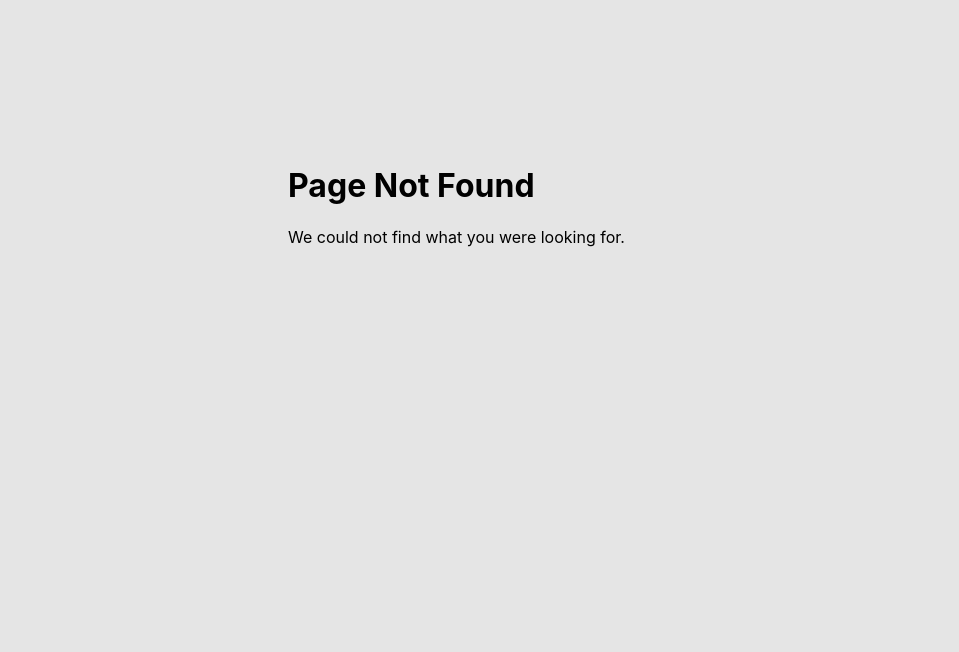
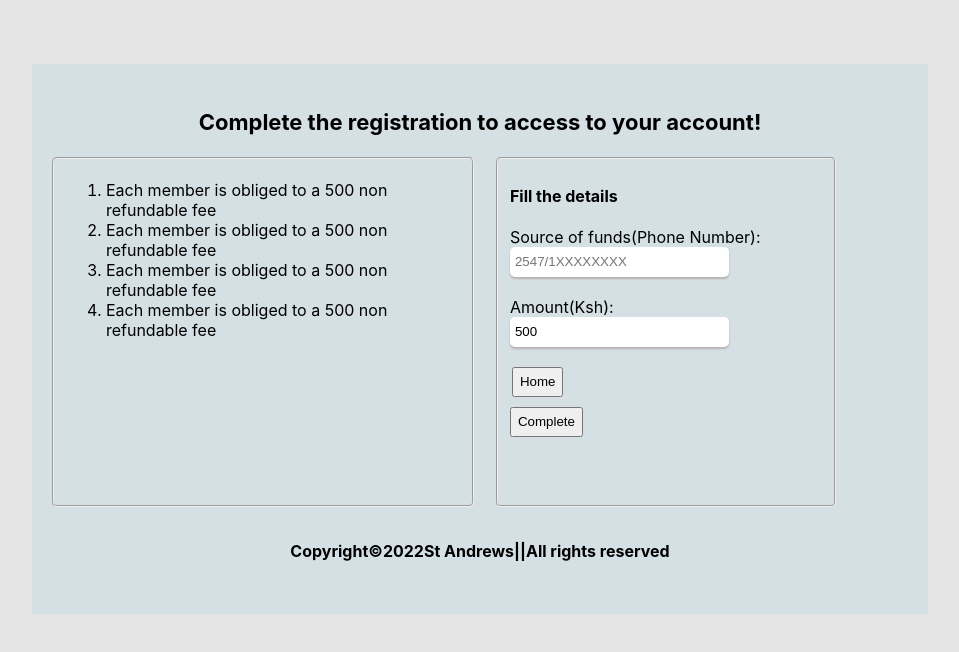
Before and after one commit to kori-njoroge/Frontend, a React (Create React App) app in the folder client/: page /register in a window 1280 px wide. Before the commit this address had no page. Shown: the top 652 px of the page, without its empty margins (160-1119 px from the left). Built offline with nearby package versions, Linux system fonts and the light colour scheme.

Commit message:
Registration

```diff
--- a/client/src/App.css
+++ b/client/src/App.css
@@ -491,3 +491,56 @@ input::-webkit-inner-spin-button {
     margin: 13%;
     margin-left: 35%;
 }
+
+/* MPESA REGISTRATION PAGE */
+.register--mpesa{
+    background-color: rgb(212, 224, 228);
+    margin: 15%;
+    margin-top:5% ;
+    margin-bottom: 0;
+    height: 550px;
+    width: 70%;
+}
+
+.heading--register{
+    /* margin: 5%; */
+    padding-top:5%;
+    text-align: center;
+    font-weight: bold;
+    font-size: 22px;
+}
+
+.registration--section{
+    display: flex;
+}
+
+.statement-section{
+    margin: 2%;
+    margin-top: 0%;
+}
+
+.reg--mpesa--section{
+    margin: 2%;
+    margin-left: auto;
+    margin-right: 10%;
+    margin-top: 0%;
+    /* background-color: blue; */
+}
+
+.home--btn-reg{
+    margin-right: 200px;
+    margin-left: 2px;
+}
+.reg--submit{
+    margin-right: 20px;
+}
+
+.reg--submit,.home--btn-reg{
+    /* color: red; */
+    height: 30px;
+    margin-bottom: 10px;
+}
+.reg--fieldset{
+    border-radius: 5px;
+    height: 350px;
+}
--- a/client/src/App.js
+++ b/client/src/App.js
@@ -25,6 +25,7 @@ import AdminSaving from './pages/Admin/Admincomponents/adminSavings';
 import Evaluation from './pages/Admin/Admincomponents/evaluation';
 import MoreDetails from './pages/Admin/Admincomponents/moredetails';
 import GroupAccounts from './pages/Admin/Admincomponents/groupaccounts';
+import Register from './pages/register';
 
 
 function App() {
@@ -48,12 +49,15 @@ function App() {
           <Route path='/signup' element ={<Signup/>}/>
           <Route path='/aboutus' element ={<Aboutus/>}/>
           <Route path='/contactus' element ={<ContactUs/>}/>
+          <Route path='/register' element={<Register />}/>
           {/* <Route path='/settings' element={<Settings />} /> */}
           <Route path='signin' element ={<Signin/>}/>
           <Route path='/dashboard' element ={<UserDashboard />}>
             <Route path='summary' element ={<Dashboard />}/>
             <Route path='mywallet' element={<MyWallet/>}/>
-            {/* <Route path='loans' element={<Home />}/> */}
+            {/*  */}
+            <Route path='register' element={<Register />}/>
+            {/*  */}
             <Route path='applyloan' element={<ApplyLoan />}/>
             <Route path='myloans' element={<Loans />} >
             <Route path='applyloan' element={<ApplyLoan />}/>
--- a/client/src/pages/members.js
+++ b/client/src/pages/members.js
@@ -40,12 +40,14 @@ export default function Members(){
                         members.map(member =>(
                             (member.firstname === "Admin" ? "" :
                         <tr key={member.userId}>
+
                             <td>{member.userId}</td>
                             <td>{member.firstname}</td>
                             <td>{member.lastname}</td>
                             <td>0{member.phonenumber}</td>
                             <td>{(member.createdAt).split('T')[0]}</td>
                             <td>{member.IDnumber}</td>
+
                         </tr>
                     )
                         ))
--- /dev/null
+++ b/client/src/pages/register.js
@@ -0,0 +1,138 @@
+import React, { useState,useEffect} from 'react'
+import Axios  from 'axios';
+import ApiLink from '../components/link';
+import { useNavigate } from 'react-router-dom';
+import { NavLink } from 'react-router-dom';
+
+export default function Register() {
+
+    const[register, setRegister] = useState([])
+    const navigate = useNavigate();
+    const[message, setMessage] = useState("")
+    const[sucess, setSuccess] = useState(false)
+    const[formDataReg, setFormDataReg] = useState({
+        phonenumber: "",
+        amount: 500
+    });
+
+
+    useEffect(() =>{
+        setRegister(JSON.parse(window.localStorage.getItem("signer")));
+    },[])
+
+    // console.log("emptiest",register)
+    // console.log("emptiest",register.firstname)
+    // console.log("emptiest",register.lastname)
+    // console.log("emptiest",register.phonenumber)
+    // console.log("emptiest",register.userId)
+
+    function handleFormData(event){
+        const{name, value, type, checked} = event.target
+        setFormDataReg(prevFormDate =>{
+            return {
+            ...prevFormDate,
+            [name]: type === "checkbox" ? checked : value
+            }
+        })
+        }
+
+
+    function handleSubmit(event){
+        event.preventDefault();
+        if(register === null){
+            window.alert("You already paid the Registration fee!")
+            setTimeout(() => {
+                navigate('/dashboard/summary');
+            }, 6000)
+        }else{
+
+        Axios.post(`${ApiLink}/register`,{
+            firstname:register.firstname,
+            lastname:register.lastname,
+            phonenumber :register.phonenumber,
+            phonepay:formDataReg.phonenumber,
+            amount:500,
+            purpose:"Registration Fee",
+            userid:register.userId
+        }).then(response =>{
+            // console.log(response.data)
+            setMessage(response.data)
+            setTimeout(() => {
+                setSuccess(true)
+            }, 5000)
+
+            if(response.data === "Transaction Successful!"){
+                setMessage(`${response.data}.Redirecting sign in page..`)
+                setTimeout(() => {
+                    navigate('/signin');
+                    // navigate('/register');
+                }, 8000)
+            }
+        }).catch(err =>{
+            console.log(err);
+        })
+    }
+    }
+
+    function handleOnFocus(){
+        setSuccess(false)
+    }
+
+
+    return (
+        <div className='register--mpesa'>
+            {/* <button className='reg--submit'>Back</button> */}
+        <p className='heading--register'>Complete the registration to access to your account!</p>
+        <div className='registration--section'>
+            <div className='statement-section'>
+                <fieldset className='reg--fieldset'>
+                <ol>
+                    <li>Each member is obliged to a 500 non refundable fee</li>
+                    <li>Each member is obliged to a 500 non refundable fee</li>
+                    <li>Each member is obliged to a 500 non refundable fee</li>
+                    <li>Each member is obliged to a 500 non refundable fee</li>
+                </ol>
+                </fieldset>
+            </div>
+            <div className='reg--mpesa--section'>
+                <fieldset className='reg--fieldset'>
+                    <form onSubmit={handleSubmit}>
+                        <h4>Fill the details</h4>
+                        <label htmlFor='phonenumber'>Source of funds(Phone Number):</label>
+                        <br/>
+                        <input
+                        id="phonenumber"
+                        type="tel"
+                        placeholder='2547/1XXXXXXXX'
+                        name='phonenumber'
+                        value={formDataReg.phonenumber}
+                        onChange={handleFormData}
+                        onFocus={handleOnFocus}
+                        required
+                        />
+
+                        <br />
+                        <br/>
+                        <label htmlFor='amount'>Amount(Ksh):</label>
+                        <br />
+                        <input
+                        id='amount'
+                        type="text"
+                        onChange={handleFormData}
+                        value={formDataReg.amount}
+                        readOnly
+                        />
+
+                        <br />
+                        <br />
+                        <button className='home--btn-reg' type='button'>Home</button>
+                        <button className='reg--submit'> Complete</button>
+                    </form>
+                    {sucess ? <p className={message === "We could not process your payment at the moment!"? "invalid" : "valid"}>{message}</p> : null}
+                </fieldset>
+            </div>
+        </div>
+        <p className="copyright">Copyright&copy;2022St Andrews||All rights reserved</p>
+        </div>
+    )
+}
--- a/client/src/pages/signin.js
+++ b/client/src/pages/signin.js
@@ -19,6 +19,8 @@ export default function Signin(){
             password:""
         }
     )
+    const[reg, setReg] = useState(false)
+    const[regStatus, setRegStatus] = useState("")
 
     function handleChange(event){
         const{name,value} = event.target;
@@ -39,17 +41,26 @@ export default function Signin(){
             phonenumber: signinData.phonenumber,
             password: signinData.password,
         }).then(response =>{
+            console.log("signedin",response.data)
             if(response.data.message){
                 setLoginstatus(response.data.message)
             }else{
-                setLoginstatus(response.data[0].firstname);
-                window.localStorage.setItem("currentUserDetails", JSON.stringify(response.data[0]));
-                window.localStorage.setItem("userId", response.data[0].userId);
-                window.localStorage.setItem("username",response.data[0].firstname)
-                window.localStorage.setItem("phonenumber",response.data[0].phonenumber)
+                setLoginstatus(response.data[0].result[0].firstname);
+                const log = response.data[0].result[0]
+                const reg = response.data[1].resut[0].total
+                window.localStorage.setItem("currentUserDetails", JSON.stringify(log));
+                window.localStorage.setItem("userId", log.userId);
+                window.localStorage.setItem("username",log.firstname)
+                window.localStorage.setItem("phonenumber",log.phonenumber)
                 window.localStorage.setItem("isLoggedIn",true);
-                if(response.data[0].phonenumber=== 115834321 && response.data[0].email === "jeillannjoroge76@gmail.com"){
+                if(log.phonenumber=== 115834321 && log.email === "jeillannjoroge76@gmail.com"){
                     navigate('/admin/adminmembers');
+                }else if(reg === null){
+                    setReg(true)
+                    setRegStatus("Please pay the registration fee to access your account")
+                    setTimeout(() => {
+                        navigate('/register');
+                    }, 6000)
                 }else{
                     navigate('/dashboard/summary');
                 }
@@ -75,6 +86,10 @@ export default function Signin(){
         setShowPass(showPass ? false : true)
     }
 
+    function handleonFocus(){
+        setReg(false)
+    }
+
     return(
 
         <div>
@@ -91,6 +106,7 @@ export default function Signin(){
             value={signinData.phonenumber}
             onChange={handleChange}
             maxLength ={12}
+            onFocus={handleonFocus}
             onInput={(e) => {
                 if (e.target.value.length > e.target.maxLength)
                 e.target.value = e.target.value.slice(0,e.target.maxLength);
@@ -107,6 +123,7 @@ export default function Signin(){
             name="password"
             value={signinData.password}
             onChange={handleChange}
+            onFocus={handleonFocus}
             required
             />
             <i onClick={showPassword} id ="showpassword" className="fa fa-eye" aria-hidden="true"></i>
@@ -125,10 +142,11 @@ export default function Signin(){
             <br/>
             <br />
             <button className="signin-btn" type="submit"> Sign in</button>
-            <p className="wrong--credentials">{loginStatus}</p>
+            {/* <p className="wrong--credentials">{loginStatus}</p> */}
         <div>
             <p className="no--account">Dont have an account  <Link to={'/signup'}>Sign Up</Link></p>
         </div>
+            {reg? <p className="invalid"><Link className="invalid"  style={{textdecoration: 'node'}} to = {'/register'}>{regStatus}</Link></p> : ""}
         </form>
         </div>
 
--- a/client/src/pages/signup.js
+++ b/client/src/pages/signup.js
@@ -163,12 +163,14 @@ export default function Signup(){
             password: singupData.password,
             confirmpassword: singupData.confirmpassword
         }).then(resres =>{
-            // console.log(resres);
-            if(resres.data.message){
-                setsignupText(resres.data.message);
-                if(resres.data.message === "Registration successful!"){
+            console.log(resres.data);
+            window.localStorage.setItem("signer",JSON.stringify(resres.data[1].user[0]));
+            if(resres.data[0].message){
+                setsignupText(resres.data[0].message);
+                if(resres.data[0].message === "Registration successful!"){
                     setTimeout(() => {
-                    navigate('/signin');
+                        // navigate('/signin');
+                        navigate('/register');
                     }, 1500)
                 }
                 setUserAdvice(true);
```
